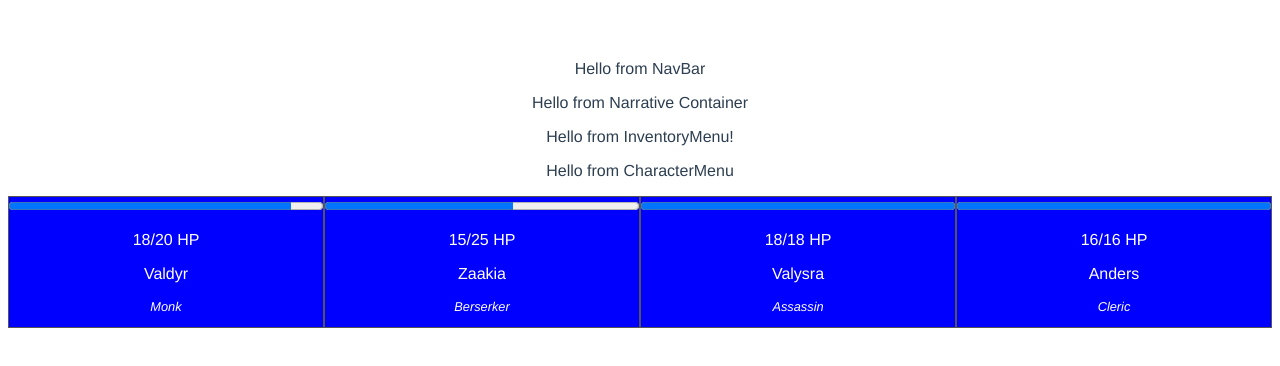
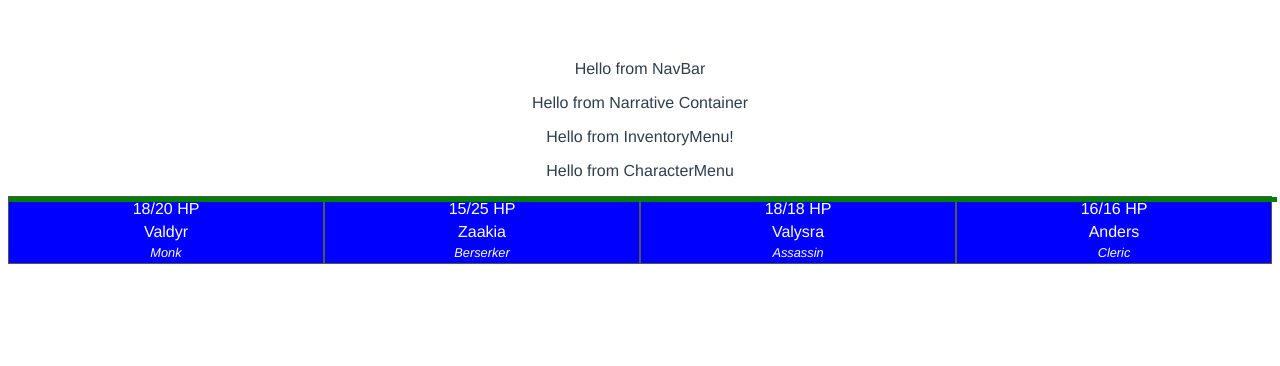
Before and after one commit to kshieldsDTS/vue-rpg, a Vue app: page / in a window 1280 px wide. Shown: the top 366 px of the page. Built offline with nearby package versions, Linux system fonts and the light colour scheme.

Commit message:
refactor HP bar into span elements

```diff
--- a/src/components/PartyStatusCard.vue
+++ b/src/components/PartyStatusCard.vue
@@ -1,5 +1,7 @@
 <template>
-    <progress :class="[(character.currentHP/character.maxHP) > 0.75 ? 'hp-bar-green' : 'hp-bar-red']" :value="character.currentHP" :max='character.maxHP'></progress>
+    <!-- <progress :class="[(character.currentHP/character.maxHP) > 0.75 ? 'hp-bar-green' : 'hp-bar-red']" :value="character.currentHP" :max='character.maxHP'></progress> -->
+    <div class="hp-bar-current" :style="{width: (character.currentHP/character.maxHP)}"></div>
+    <div class="hp-bar-max"></div>
     <p>{{character.currentHP}}/{{character.maxHP}} HP</p>
     <p>{{character.name}}</p>
     <p class='character-class'>{{character.class}}</p>
@@ -15,10 +17,23 @@ export default {
 </script>
 
 <style scoped>
-progress {
+/* progress {
     width: 100%
+} */
+.hp-bar-max {
+    position: absolute;
+    width: 25%;
+    height: 5px;
+    background-color: #777;
+    z-index: 1;
 }
-.hp-bar-green
+.hp-bar-current {
+    position: absolute;
+    width: 25%;
+    height: 5px;
+    background-color: green;
+    z-index: 2;
+}
 p {
     margin: 0.1em;
     padding: 0.1em;
```
